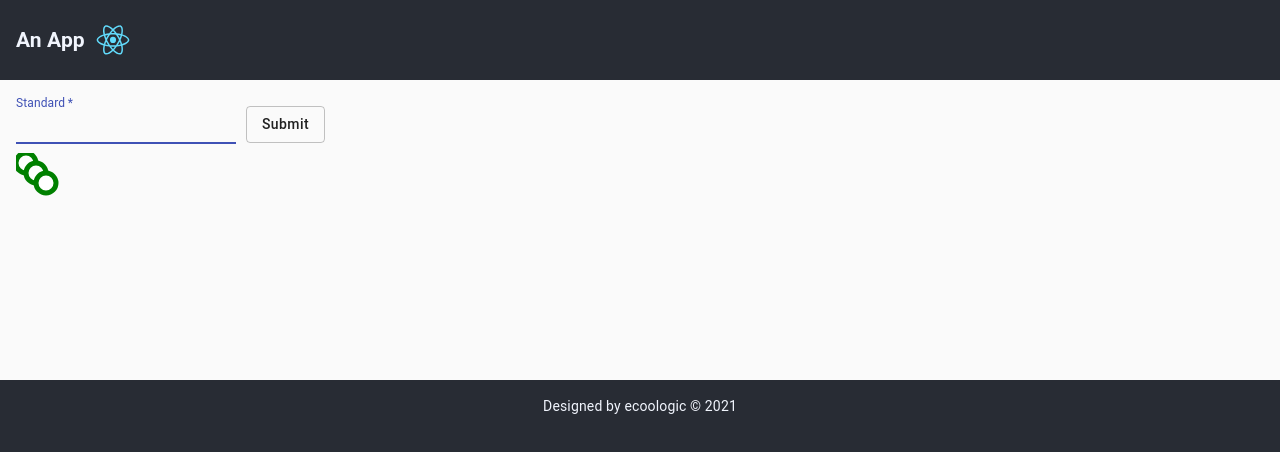
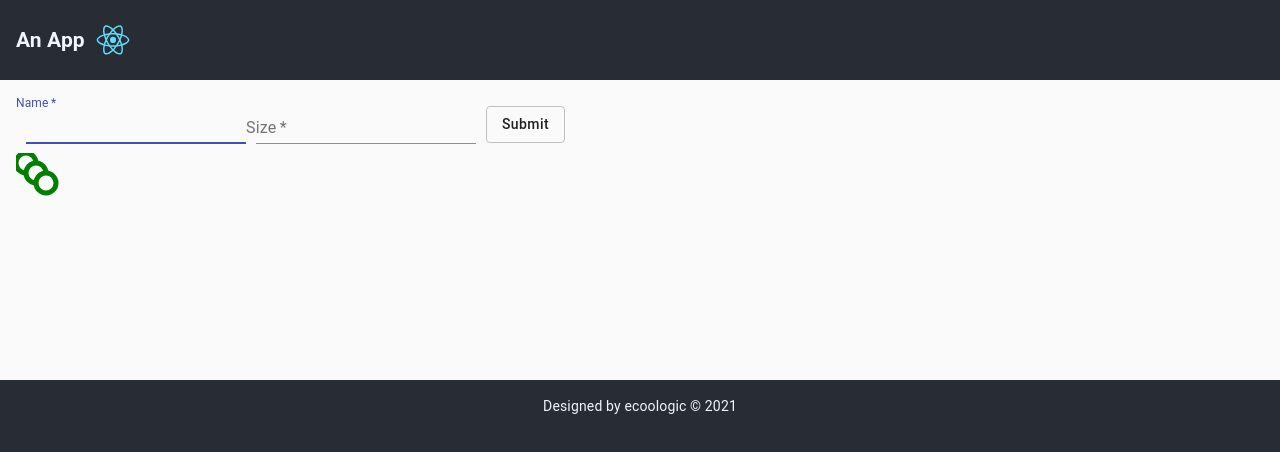
Before and after one commit to ecoologic/react-d3, a React (Create React App) app: page / in a window 1280 px wide. Shown: the top 452 px of the page. Built offline with nearby package versions, Linux system fonts and the light colour scheme.

Commit message:
onSubmit

```diff
--- a/src/Content/index.tsx
+++ b/src/Content/index.tsx
@@ -2,33 +2,53 @@ import { Button as MuiButton, ButtonGroup, TextField } from '@material-ui/core';
 import { ButtonProps } from '@material-ui/core/Button/Button';
 import React, { ChangeEvent, FC, useState } from 'react';
 import Graph from '../Graph';
+import { IHasOnSubmit, IonSubmit } from '../interfaces';
 import useStyles from './useStyles';
 
-const Button: FC<ButtonProps> = (props) => {
+// TODO: variant="contained" color="secondary" works??
+const Button: FC<ButtonProps & { enabled?: boolean }> = ({
+  enabled = true,
+  disabled,
+  children,
+  ...otherProps
+}) => {
   return (
-    <MuiButton variant="contained" {...props}>
-      {props.children}
+    <MuiButton disabled={!enabled} {...otherProps}>
+      {children}
     </MuiButton>
   );
 };
 
-const Form: FC = () => {
+const GraphForm: FC<IHasOnSubmit> = ({ onSubmit }) => {
   const classes = useStyles();
   const [values, setValues] = useState<Record<string, string>>({});
   const onChange = (ev: ChangeEvent<HTMLInputElement>) => {
+    console.log(`old values`, values);
     setValues((values) => ({ ...values, [ev.target.id]: ev.target.value }));
   };
   return (
     <form>
       <TextField
-        id="query"
-        label="Standard"
+        id="name"
+        label="Name"
+        type="text"
         required
         autoFocus
         onChange={onChange}
+        className={classes.paddingLeft}
       />
-      <ButtonGroup className={classes.padded}>
-        <Button title="Push me">Submit</Button>
+      <TextField
+        id="size"
+        label="Size"
+        type="number"
+        required
+        onChange={onChange}
+        className={classes.paddingLeft}
+      />
+      <ButtonGroup className={classes.padding}>
+        <Button title="Push me" onClick={() => onSubmit(values)}>
+          Submit
+        </Button>
       </ButtonGroup>
       {values.query}
     </form>
@@ -36,9 +56,14 @@ const Form: FC = () => {
 };
 
 const Content: FC = () => {
+  const onSubmit: IonSubmit = (values) => {
+    console.log(` values`, values);
+    alert(JSON.stringify(values));
+  };
+
   return (
     <main className="App__content">
-      <Form />
+      <GraphForm onSubmit={onSubmit} />
       <Graph />
     </main>
   );
--- a/src/Content/useStyles.ts
+++ b/src/Content/useStyles.ts
@@ -1,7 +1,14 @@
 import { makeStyles } from '@material-ui/core';
 
 export default makeStyles({
-  padded: {
+  padding: {
     padding: 10,
   },
+  paddingX: {
+    paddingLeft: 10,
+    paddingRight: 10,
+  },
+  paddingLeft: {
+    paddingLeft: 10,
+  },
 });
--- a/src/interfaces.d.ts
+++ /dev/null
@@ -1,2 +0,0 @@
-// TODO: typefest?
-export type Dictionary<T = unknown> = Record<string, T>;
--- /dev/null
+++ b/src/interfaces.ts
@@ -0,0 +1,7 @@
+export type Dictionary<T = unknown> = Record<string, T>;
+
+export type IonSubmit = (values: object) => void;
+
+export interface IHasOnSubmit {
+  onSubmit: IonSubmit;
+}
```
